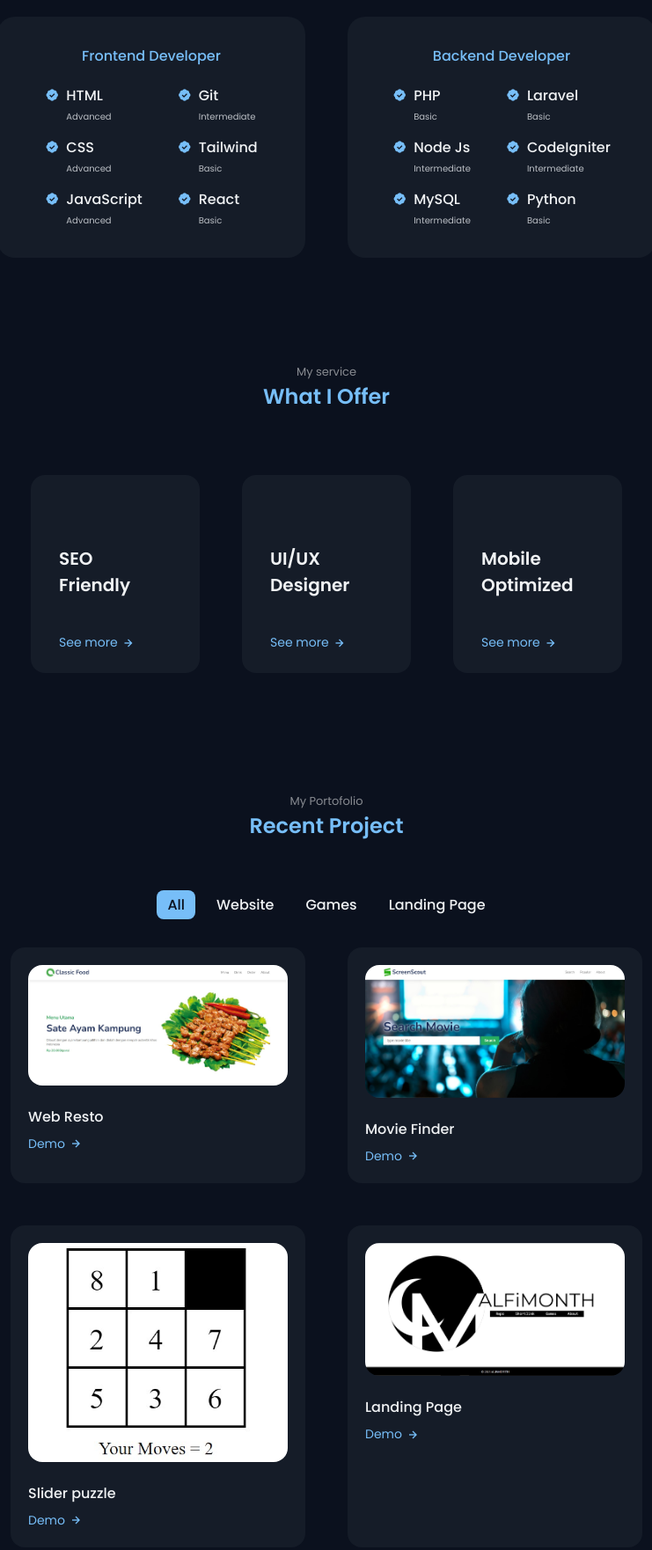
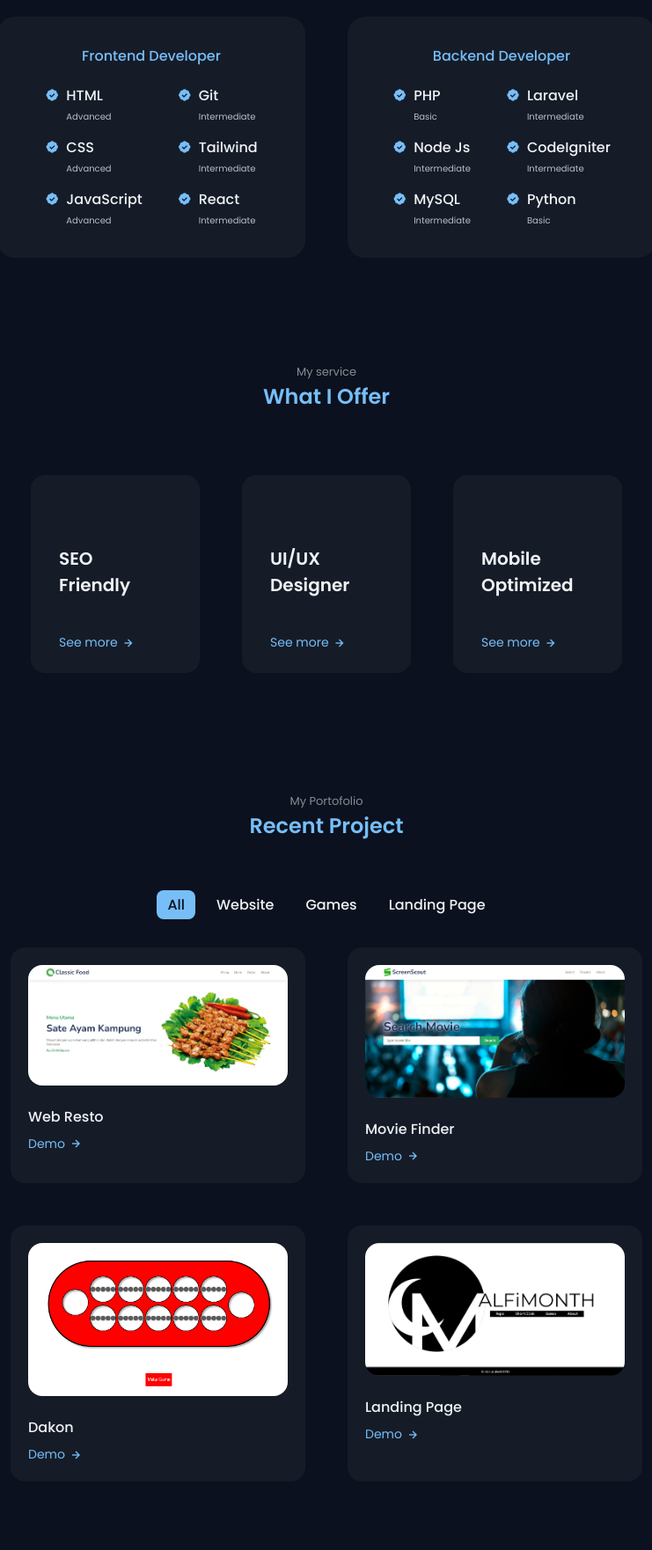
Before and after one commit to alfimonth/alfimonth.github.io, a plain HTML site: page index.html in a window 1280 px wide. Shown: the part 1616-3378 px from the top of the page at 88% size, without its empty margins (269-1010 px from the left). Drawn offline with nearby package versions, Linux system fonts and the light colour scheme.

Commit message:
feat: update project-game

```diff
--- a/index.html
+++ b/index.html
@@ -203,7 +203,7 @@
 
                   <div>
                     <h3 class="skills__name">Tailwind</h3>
-                    <span class="skills__level">Basic</span>
+                    <span class="skills__level">Intermediate</span>
                   </div>
                 </div>
 
@@ -212,7 +212,7 @@
 
                   <div>
                     <h3 class="skills__name">React</h3>
-                    <span class="skills__level">Basic</span>
+                    <span class="skills__level">Intermediate</span>
                   </div>
                 </div>
               </div>
@@ -258,7 +258,7 @@
 
                   <div>
                     <h3 class="skills__name">Laravel</h3>
-                    <span class="skills__level">Basic</span>
+                    <span class="skills__level">Intermediate</span>
                   </div>
                 </div>
 
@@ -523,15 +523,15 @@
 
           <div class="work__card mix company-profile">
             <img
-              src="assets/img/sliderpuzz.jpg"
+              src="assets/img/dakon.png"
               alt="sliderpuzz"
               class="work__img"
             />
 
-            <h3 class="work__title">Slider puzzle</h3>
+            <h3 class="work__title">Dakon</h3>
 
             <a
-              href="https://metamo.rf.gd/games/sliderpuzz/"
+              href="https://alfimonth.github.io/dakon-app"
               target="_blank"
               class="work__button"
             >
```
Also changed, not shown: assets/img/dakon.png (added).
